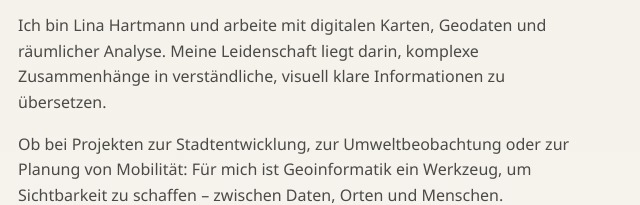
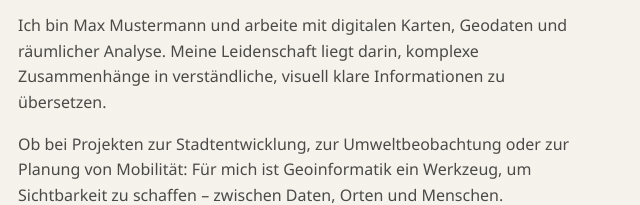
Before and after one commit to gjuzgbkulbi/Woche1, a plain HTML site: page index.html in a window 1280 px wide. Shown: the part 443-648 px from the top of the page, 72-712 px from the left. Drawn offline with Linux system fonts and the light colour scheme.

Commit message:
changed the name

```diff
--- a/index.html
+++ b/index.html
@@ -292,7 +292,7 @@
           <div class="eyebrow">Geoinformatik • Raum • Daten</div>
           <h1 id="titel">Ich nutze Räume, Karten und Daten, um Fragen sichtbar zu machen.</h1>
           <p>
-            Ich bin Lina Hartmann und arbeite mit digitalen Karten, Geodaten und räumlicher Analyse. Meine Leidenschaft liegt darin,
+            Ich bin Max Mustermann und arbeite mit digitalen Karten, Geodaten und räumlicher Analyse. Meine Leidenschaft liegt darin,
             komplexe Zusammenhänge in verständliche, visuell klare Informationen zu übersetzen.
           </p>
           <p>
```
